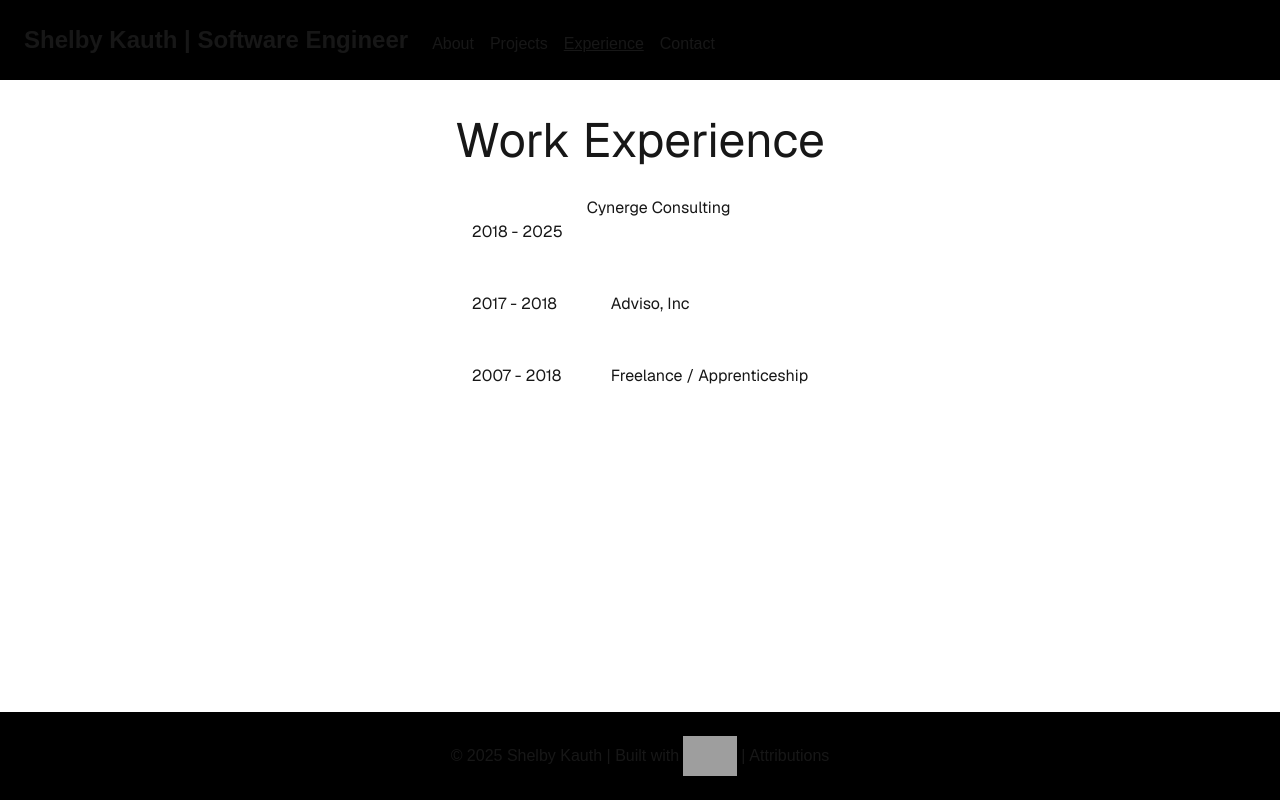
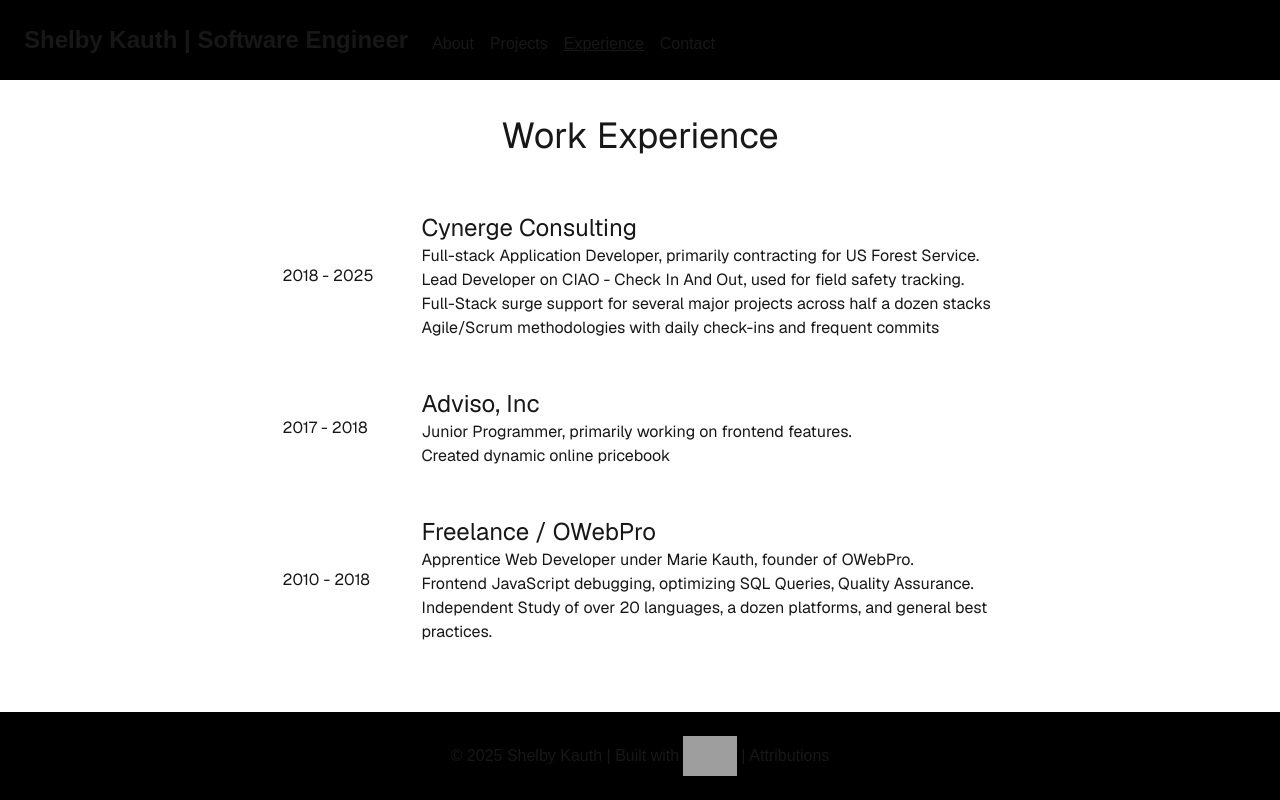
Before and after one commit to shelbykauth/portfolio, a Next.js app in the folder sk-portfolio/: page /experience in a window 1280 px wide. Built offline with nearby package versions, Linux system fonts and the light colour scheme; grey boxes are pictures that could not be loaded.

Commit message:
Update Experience Page

```diff
--- a/sk-portfolio/src/app/experience/page.tsx
+++ b/sk-portfolio/src/app/experience/page.tsx
@@ -1,11 +1,7 @@
-import Image from "next/image";
-import experienceMarkDown from "./experience.md";
-import Markdown from "react-markdown";
-
 export default function Experience() {
   return (
     <>
-      <h1 className="text-5xl mr-auto ml-auto">Work Experience</h1>
+      <h1 className="text-4xl mr-auto ml-auto">Work Experience</h1>
       <table className="[&_td]:p-6">
         <thead>
           <tr className="sr-only">
@@ -16,16 +12,59 @@ export default function Experience() {
         <tbody>
           <tr>
             <td>2018 - 2025</td>
-            <h3>Cynerge Consulting</h3>
-            <p></p>
+            <td>
+              <h3 className="text-2xl">Cynerge Consulting</h3>
+              <ul className=" max-w-xl">
+                <li>
+                  Full-stack Application Developer, primarily contracting for US
+                  Forest Service.
+                </li>
+                <li>
+                  Lead Developer on CIAO - Check In And Out, used for field
+                  safety tracking.
+                </li>
+                <li>
+                  Full-Stack surge support for several major projects across
+                  half a dozen stacks
+                </li>
+                <li>
+                  Agile/Scrum methodologies with daily check-ins and frequent
+                  commits
+                </li>
+              </ul>
+            </td>
           </tr>
           <tr>
             <td>2017 - 2018</td>
-            <td>Adviso, Inc</td>
+            <td>
+              <h3 className="text-2xl">Adviso, Inc</h3>
+              <ul className="max-w-xl">
+                <li>
+                  Junior Programmer, primarily working on frontend features.
+                </li>
+                <li>Created dynamic online pricebook</li>
+              </ul>
+            </td>
           </tr>
           <tr>
-            <td>2007 - 2018</td>
-            <td>Freelance / Apprenticeship</td>
+            <td>2010 - 2018</td>
+            <td>
+              <h3 className="text-2xl">Freelance / OWebPro</h3>
+              <ul className="max-w-xl">
+                <li>
+                  Apprentice Web Developer under Marie Kauth, founder of
+                  OWebPro.
+                </li>
+                <li>
+                  Frontend JavaScript debugging, optimizing SQL Queries, Quality
+                  Assurance.
+                </li>
+                <li>
+                  Independent Study of over 20 languages, a dozen platforms, and
+                  general best practices.
+                </li>
+              </ul>
+            </td>
           </tr>
         </tbody>
       </table>
```
